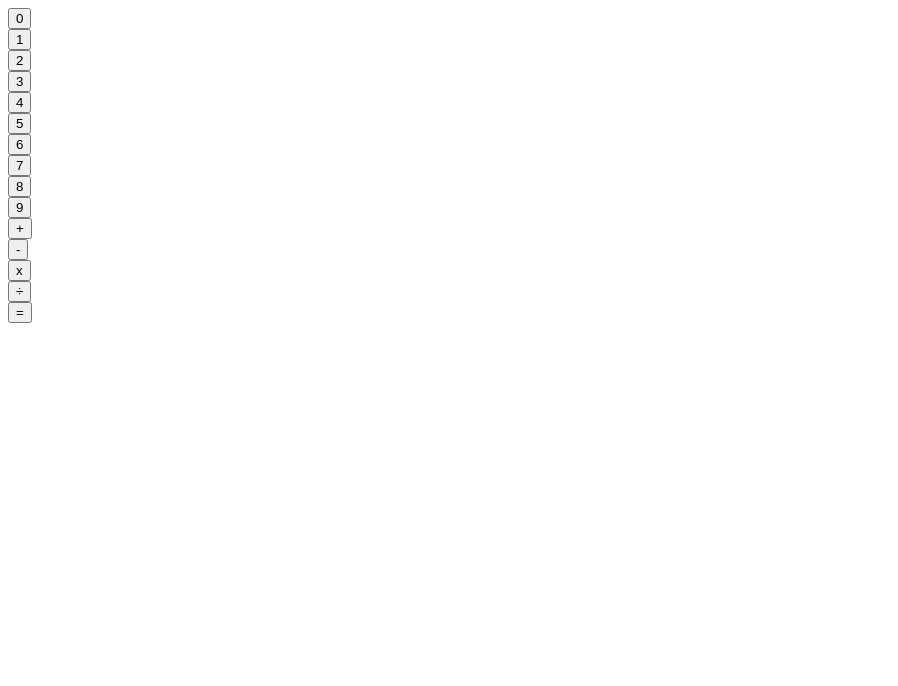
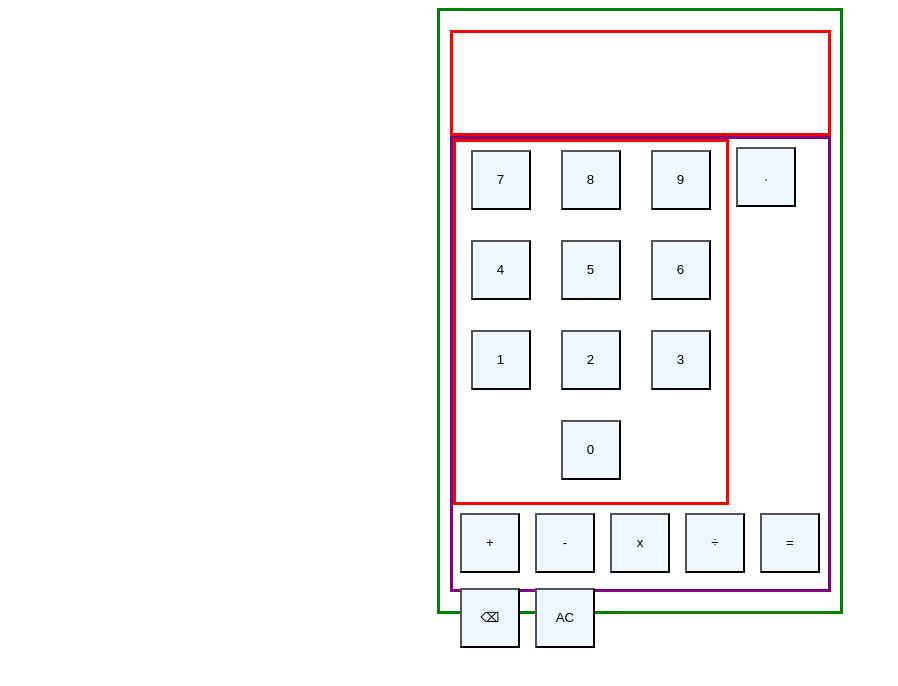
Before and after one commit to implexrr/calculator, a plain HTML site: page index.html in a window 1280 px wide. Shown: the whole page, without its empty margins (0-898 px from the left). Drawn offline with Linux system fonts and the light colour scheme.

Commit message:
Begin rough css layout

```diff
--- a/css-files/index.css
+++ b/css-files/index.css
@@ -0,0 +1,54 @@
+
+html, body, #calculator_exterior {
+  display: flex;
+  justify-content: center;
+  align-items: center;
+}
+
+html {
+  background-color: rgb(255, 255, 255);
+}
+
+#calculator_exterior {
+  flex-direction: column;
+  width: 400px;
+  height: 600px;
+  border: solid green;
+}
+
+#calculator_display {
+  width: 375px;
+  height: 100px;
+  display: flex;
+  border: solid red;
+}
+
+#buttons {
+  display: flex;
+  width: 375px;
+  height: 450px;
+  border: solid purple;
+  flex-wrap: wrap;
+}
+.button_container {
+  display: flex;
+  justify-content: center;
+  align-items: center;
+  height: 75px;
+  width: 75px;
+}
+
+button {
+  height: 60px;
+  width: 60px;
+  background-color: aliceblue;
+}
+
+#numbers {
+  display: flex;
+  height: 360px;
+  width: 270px;
+  flex-wrap: wrap;
+  justify-content: space-around;
+  border: solid red;
+}
--- a/index.html
+++ b/index.html
@@ -11,35 +11,41 @@
   <div id="calculator_exterior">
     <div id="calculator_display">
     </div>
+    <div id="buttons">
+      <div id="numbers">
         <div class="button_container">
-      <button class="operand">0</button>
+          <button class="number">7</button>
         </div>
         <div class="button_container">
-      <button class="operand">1</button>
+          <button class="number">8</button>
         </div>
         <div class="button_container">
-      <button class="operand">2</button>
+          <button class="number">9</button>
         </div>
         <div class="button_container">
-      <button class="operand">3</button>
+          <button class="number">4</button>
         </div>
         <div class="button_container">
-      <button class="operand">4</button>
+          <button class="number">5</button>
         </div>
         <div class="button_container">
-      <button class="operand">5</button>
+          <button class="number">6</button>
         </div>
         <div class="button_container">
-      <button class="operand">6</button>
+          <button class="number">1</button>
         </div>
         <div class="button_container">
-      <button class="operand">7</button>
+          <button class="number">2</button>
         </div>
         <div class="button_container">
-      <button class="operand">8</button>
+          <button class="number">3</button>
         </div>
         <div class="button_container">
-      <button class="operand">9</button>
+          <button class="number" id="zero">0</button>
+        </div>
+      </div>
+      <div class="button_container">
+        <button class="operand">.</button>
       </div>
       <div class="button_container">
         <button class="operator">+</button>
@@ -56,7 +62,15 @@
       <div class="button_container">
         <button class="operator">=</button>
       </div>
+      <div class="button_container">
+        <button class="display">⌫</button>
       </div>
+      <div class="button_container">
+        <button class="display">AC</button>
+      </div>
+    </div>
+  </div>
+
 
   <script src="/js-files/index.js"></script>
 </body>
```
Lines whose indentation alone changed are shown as unchanged.
